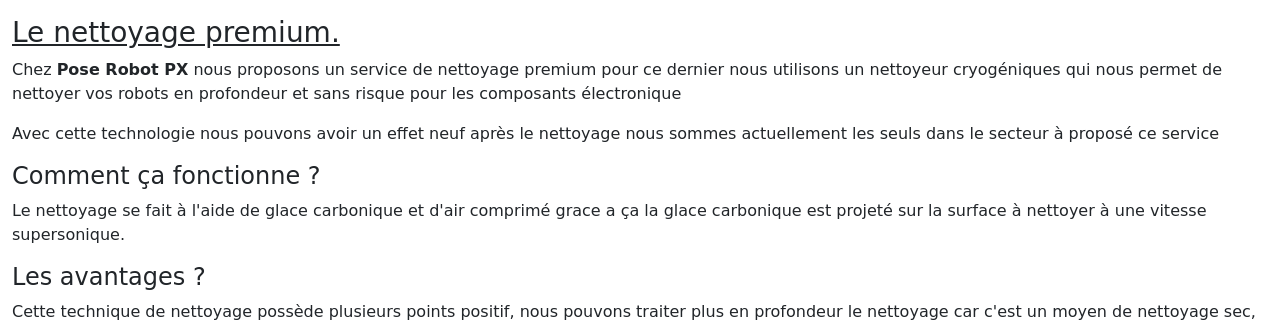
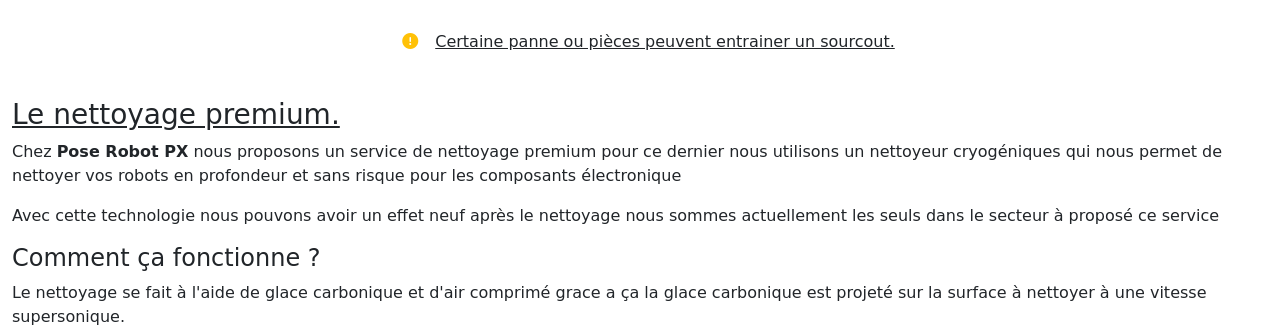
Before and after one commit to DamienPoix/prpx, a PHP site: page /views/hivernageInfo.php in a window 1280 px wide. Shown: the part 635-960 px from the top of the page. Run offline with PHP 8.4, Linux system fonts and the light colour scheme; some libraries are stand-ins or nearby versions; some web fonts are replaced.

Commit message:
+warning

```diff
--- a/views/hivernageInfo.php
+++ b/views/hivernageInfo.php
@@ -83,6 +83,7 @@ include_once 'header.php';
             </tr>
         </tbody>
     </table>
+    <p class="text-center title"><i class="fa-solid fa-circle-exclamation alert text-warning "></i>Certaine panne ou pièces peuvent entrainer un sourcout.</p>
     <h3 class="title" id="premium">Le nettoyage premium.</h3>
     <p>Chez <strong>Pose Robot PX</strong> nous proposons un service de nettoyage premium pour ce dernier nous utilisons un nettoyeur cryogéniques qui nous permet de nettoyer
     vos robots en profondeur et sans risque pour les composants électronique</p>
```
